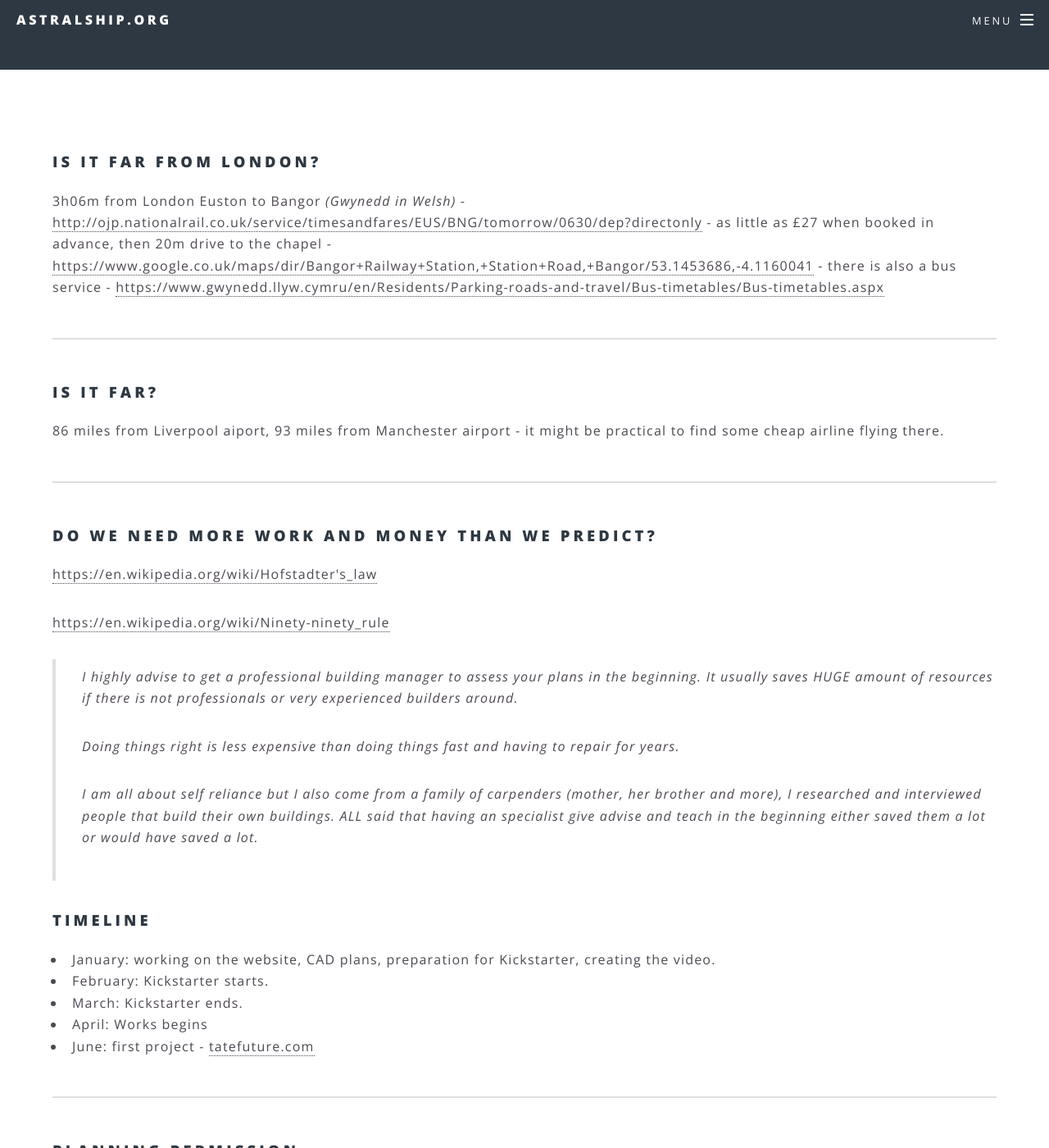
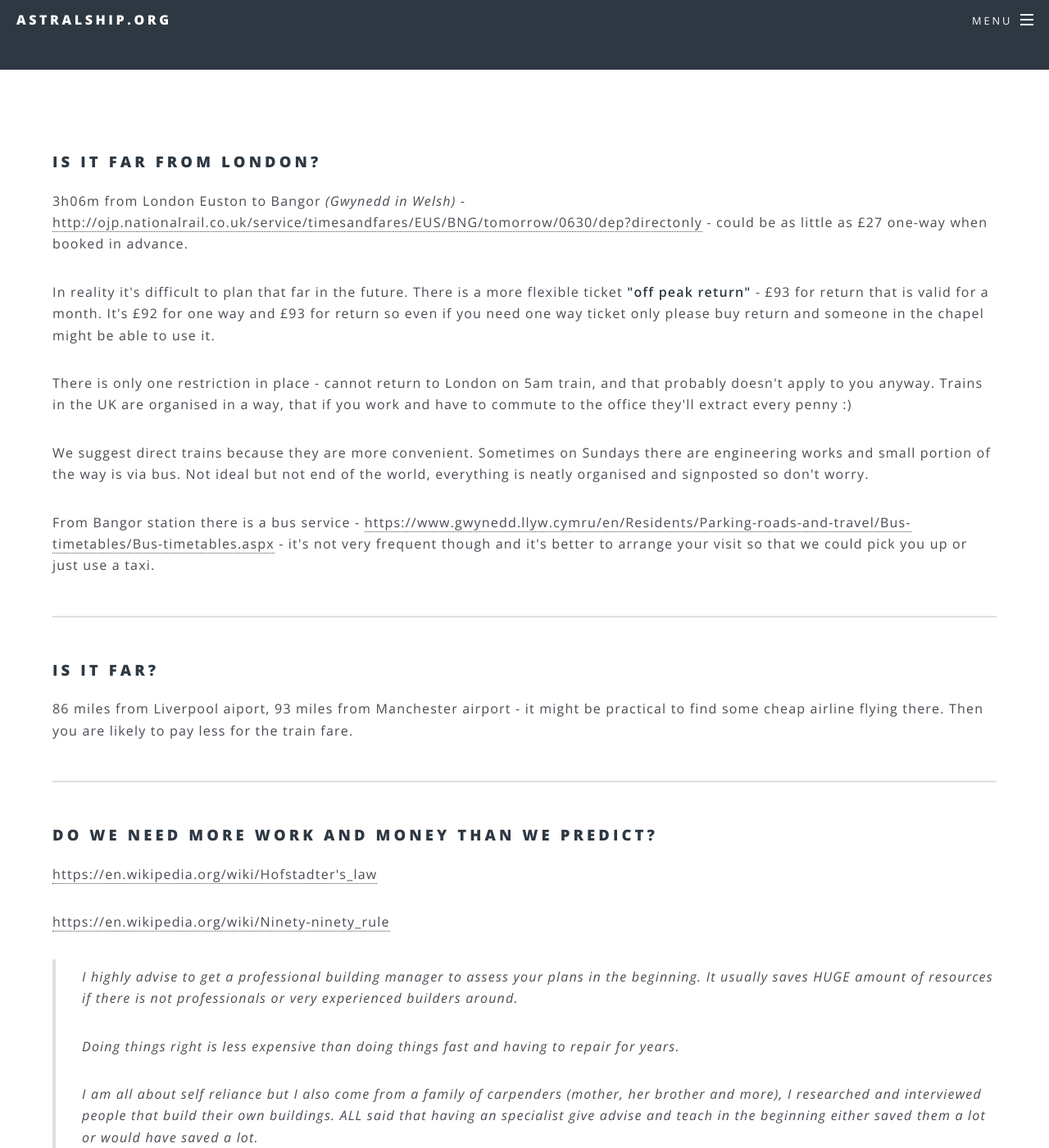
Before and after one commit to astralship/astralship.github.io, a Jekyll site: the page built from faq.html, in a window 1280 px wide and 1400 px high, scrolled down 268 px. Shown: the whole window at 82% size. Built offline with Jekyll 4.4.1, drawn with Linux system fonts in a browser that asks for light colours; comment, search, counter and statistics services are not loaded; some of the changed text lies outside the part shown.

Commit message:
More about trains and transport, timeline will go to home

```diff
--- a/faq.html
+++ b/faq.html
@@ -4,12 +4,20 @@ title: FAQ
 order: 997
 ---
 	<h3>Is it far from London?</h3>
-	<p>3h06m from London Euston to Bangor <em>(Gwynedd in Welsh)</em> - <a href="http://ojp.nationalrail.co.uk/service/timesandfares/EUS/BNG/tomorrow/0630/dep?directonly">http://ojp.nationalrail.co.uk/service/timesandfares/EUS/BNG/tomorrow/0630/dep?directonly</a> - as little as £27 when booked in advance, then 20m drive to the chapel - <a href="https://www.google.co.uk/maps/dir/Bangor+Railway+Station,+Station+Road,+Bangor/53.1453686,-4.1160041">https://www.google.co.uk/maps/dir/Bangor+Railway+Station,+Station+Road,+Bangor/53.1453686,-4.1160041</a> - there is also a bus service - <a href="https://www.gwynedd.llyw.cymru/en/Residents/Parking-roads-and-travel/Bus-timetables/Bus-timetables.aspx">https://www.gwynedd.llyw.cymru/en/Residents/Parking-roads-and-travel/Bus-timetables/Bus-timetables.aspx</a></p>
+	<p>3h06m from London Euston to Bangor <em>(Gwynedd in Welsh)</em> - <a href="http://ojp.nationalrail.co.uk/service/timesandfares/EUS/BNG/tomorrow/0630/dep?directonly">http://ojp.nationalrail.co.uk/service/timesandfares/EUS/BNG/tomorrow/0630/dep?directonly</a> - could be as little as £27 one-way when booked in advance.</p>
+
+	<p>In reality it's difficult to plan that far in the future. There is a more flexible ticket <strong>"off peak return"</strong> - £93 for return that is valid for a month. It's £92 for one way and £93 for return so even if you need one way ticket only please buy return and someone in the chapel might be able to use it.</p>
+
+	<p>There is only one restriction in place - cannot return to London on 5am train, and that probably doesn't apply to you anyway. Trains in the UK are organised in a way, that if you work and have to commute to the office they'll extract every penny :) </p>
+
+	<p>We suggest direct trains because they are more convenient. Sometimes on Sundays there are engineering works and small portion of the way is via bus. Not ideal but not end of the world, everything is neatly organised and signposted so don't worry.</p>
+
+	<p>From Bangor station there is a bus service - <a href="https://www.gwynedd.llyw.cymru/en/Residents/Parking-roads-and-travel/Bus-timetables/Bus-timetables.aspx">https://www.gwynedd.llyw.cymru/en/Residents/Parking-roads-and-travel/Bus-timetables/Bus-timetables.aspx</a> - it's not very frequent though and it's better to arrange your visit so that we could pick you up or just use a taxi.</p>
 
 	<hr />
 
 	<h3>Is it far?</h3>
-	<p>86 miles from Liverpool aiport, 93 miles from Manchester airport - it might be practical to find some cheap airline flying there.</p>
+	<p>86 miles from Liverpool aiport, 93 miles from Manchester airport - it might be practical to find some cheap airline flying there. Then you are likely to pay less for the train fare.</p>
 
 	<hr />
 
@@ -26,25 +34,16 @@ order: 997
 
 	</blockquote>
 
-	<h3>Timeline</h3>
-		<ul>
-			<li>January: working on the website, CAD plans, preparation for Kickstarter, creating the video.</li>
-			<li>February: Kickstarter starts.</li>
-			<li>March: Kickstarter ends.</li>
-			<li>April: Works begins</li>
-			<li>June: first project - <a href="http://tatefuture.com">tatefuture.com</a></li>
-		</ul>
-
 	<hr />
 
 	<h3>Planning permission</h3>
 	<blockquote>
 		How are laws about old historical/old buildings? Are you allowed to fix it and change as you see fit?
 	</blockquote>
-	<p>We have planning permission in place. <strong>TODO:</strong> scan and make it available online</p>
+	<p>We have planning permission in place. See <a href="refurbishment.html">refurbishment</a></p>
 
 	<hr />
 
 	<h3>Is it for real?</h3>
 	<p>We own the chapel. Chapel is in place.</p>
-	<p>It has massive potential waiting to be realised. We need to enhance the infrastructure to accomodate more people and sail on the projects...</p>
+	<p>It has massive potential waiting to be realised. We need to enhance the infrastructure to accomodate more people and sail on <a href="voyages.html">voyages</a>.</p>
```
